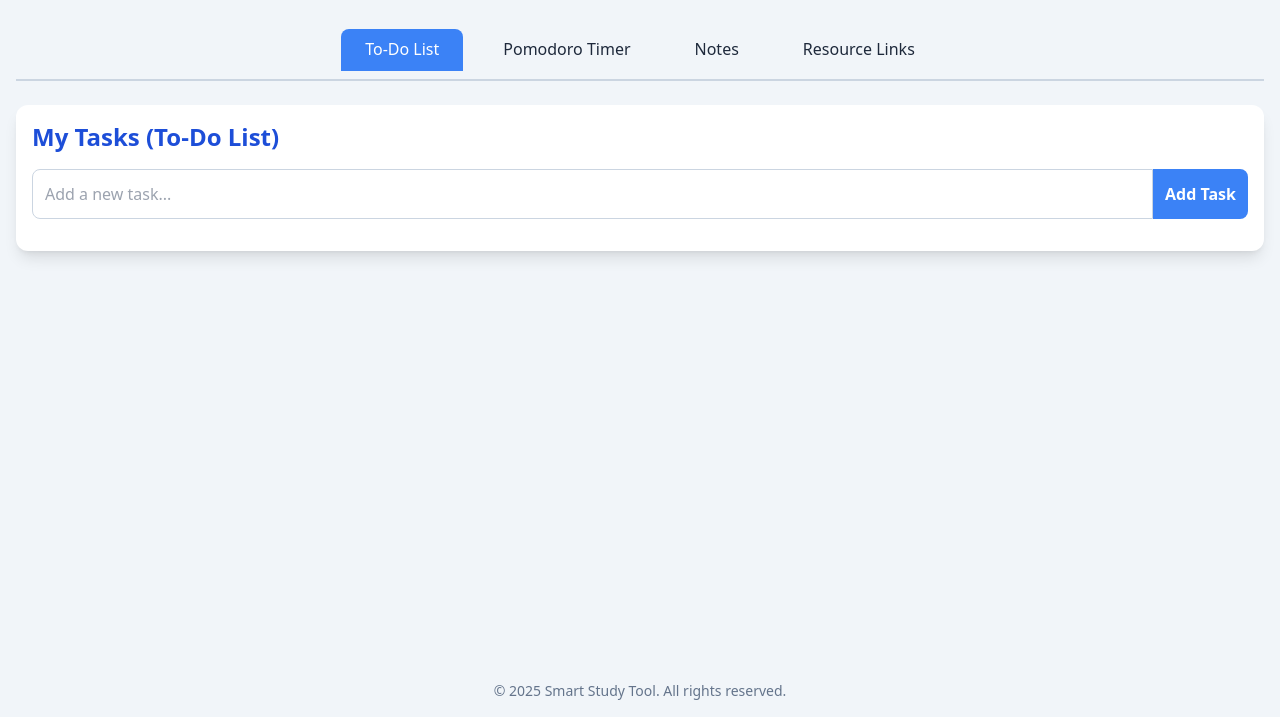
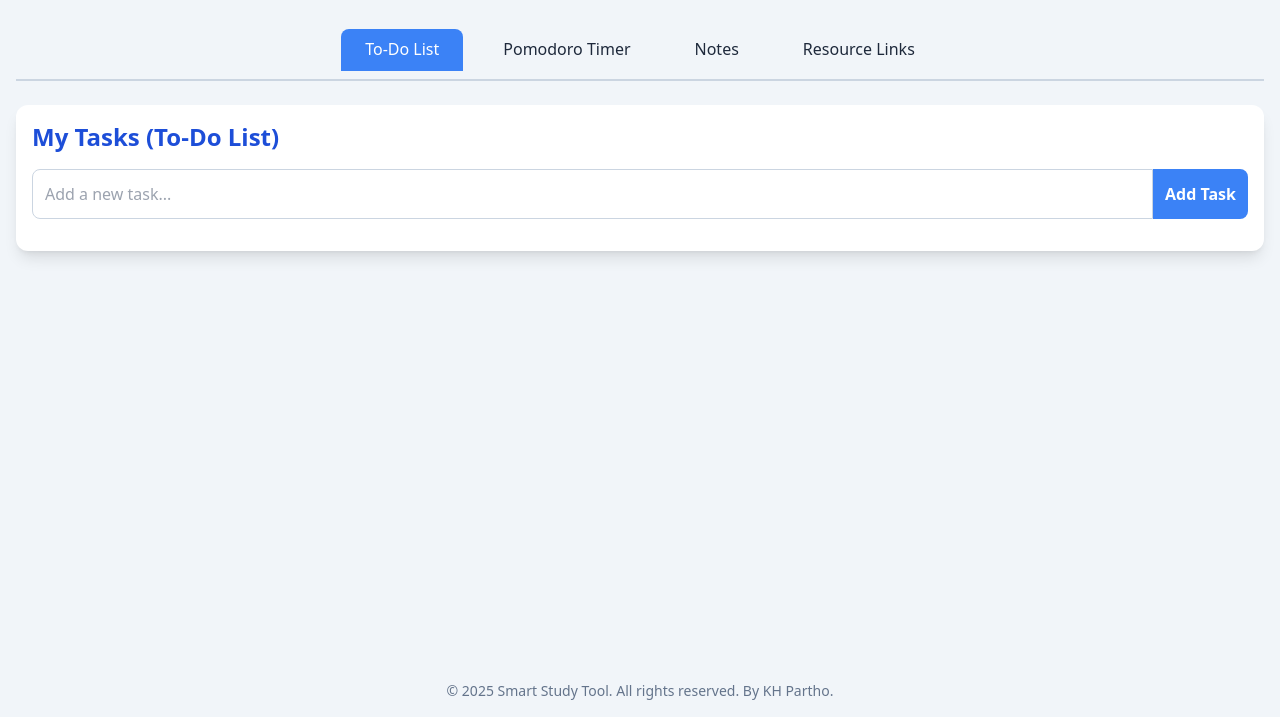
Before and after one commit to khpartho/pomodoro, a plain HTML site: page index.html in a window 1280 px wide. Shown: the part 83-800 px from the top of the page. Drawn offline with nearby package versions, Linux system fonts and the light colour scheme; no server answers.

Commit message:
Update index.html

```diff
--- a/index.html
+++ b/index.html
@@ -162,7 +162,7 @@
         </main>
 
         <footer class="mt-12 text-center text-sm text-slate-500">
-            <p>&copy; <span id="currentYear"></span> Smart Study Tool. All rights reserved.</p>
+            <p>&copy; <span id="currentYear"></span> Smart Study Tool. All rights reserved. By KH Partho.</p>
         </footer>
     </div>
 
@@ -799,5 +799,4 @@
         });
 
     </script>
-</body>
-</html>
+  </html>
```
